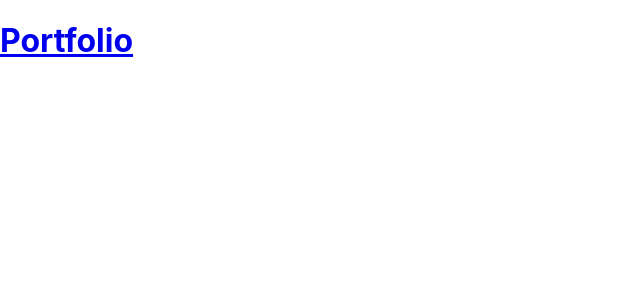
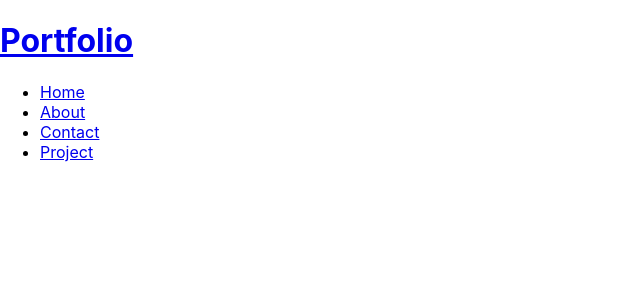
Before and after one commit to Barrerse/My_Portfolio, a React (Create React App) app: page / in a window 1280 px wide. Shown: the top 300 px of the page, without its empty margins (0-640 px from the left). Built offline with nearby package versions, Linux system fonts and the light colour scheme.

Commit message:
Added links to about contact and project

```diff
--- a/src/components/Navbar.js
+++ b/src/components/Navbar.js
@@ -9,6 +9,20 @@
         <Link to="/">
             <h1>Portfolio</h1>
         </Link>
+        <ul>
+            <li>
+                <Link to="/">Home</Link>
+            </li>
+            <li>
+                <Link to="/about">About</Link>
+            </li>
+            <li>
+                <Link to="/contact">Contact</Link>
+            </li>
+            <li>
+                <Link to="/project">Project</Link>
+            </li>
+        </ul>
     </div>
   )
 }
```
